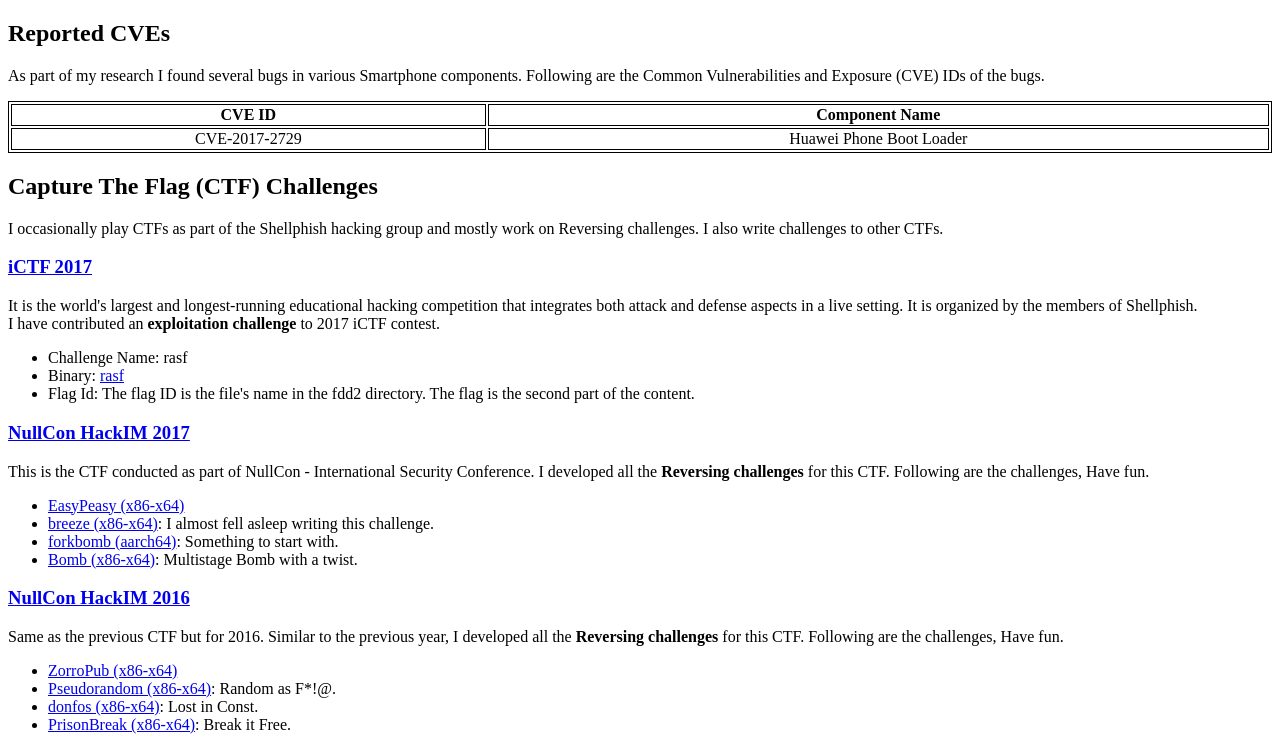
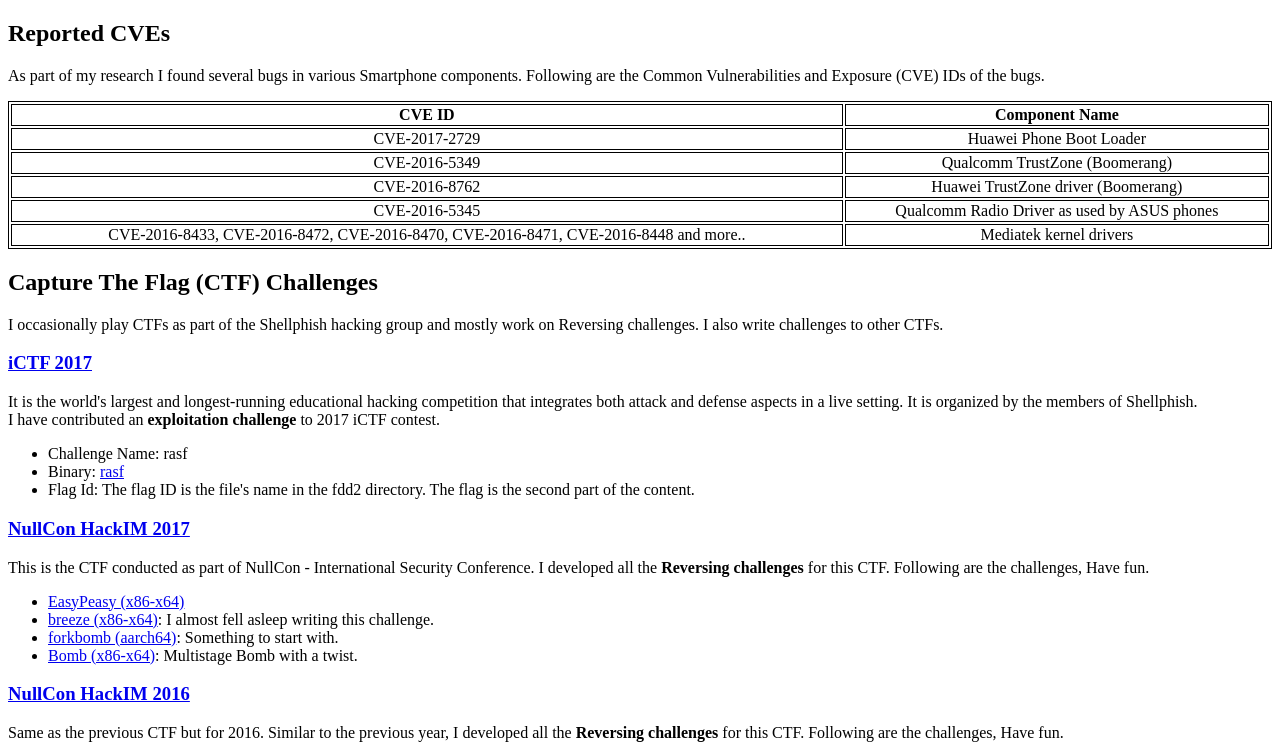
Before and after one commit to Machiry/machiry.github.io, a Jekyll site: the page built from misc/index.html, in a window 1280 px wide, cut to the strip 208-958 px from the top of the page. Built offline with Jekyll 4.4.1, drawn with Linux system fonts in a browser that asks for light colours.

Commit message:
Adding cves

```diff
--- a/misc/index.html
+++ b/misc/index.html
@@ -26,6 +26,22 @@
 		  <tr>
 			<td align="center">CVE-2017-2729</td>
 			<td align="center">Huawei Phone Boot Loader</td>
+		  </tr>
+		  <tr>
+			<td align="center"> CVE-2016-5349</td>
+			<td align="center">Qualcomm TrustZone (Boomerang)</td>
+		  </tr>
+		  <tr>
+			<td align="center"> CVE-2016-8762</td>
+			<td align="center">Huawei TrustZone driver (Boomerang)</td>
+		  </tr>
+		  <tr>
+			<td align="center"> CVE-2016-5345</td>
+			<td align="center">Qualcomm Radio Driver as used by ASUS phones</td>
+		  </tr>
+		  <tr>
+			<td align="center"> CVE-2016-8433, CVE-2016-8472, CVE-2016-8470, CVE-2016-8471, CVE-2016-8448 and more..</td>
+			<td align="center">Mediatek kernel drivers</td>
 		  </tr>
 		</table>
 		<h2>Capture The Flag (CTF) Challenges</h2>
```
